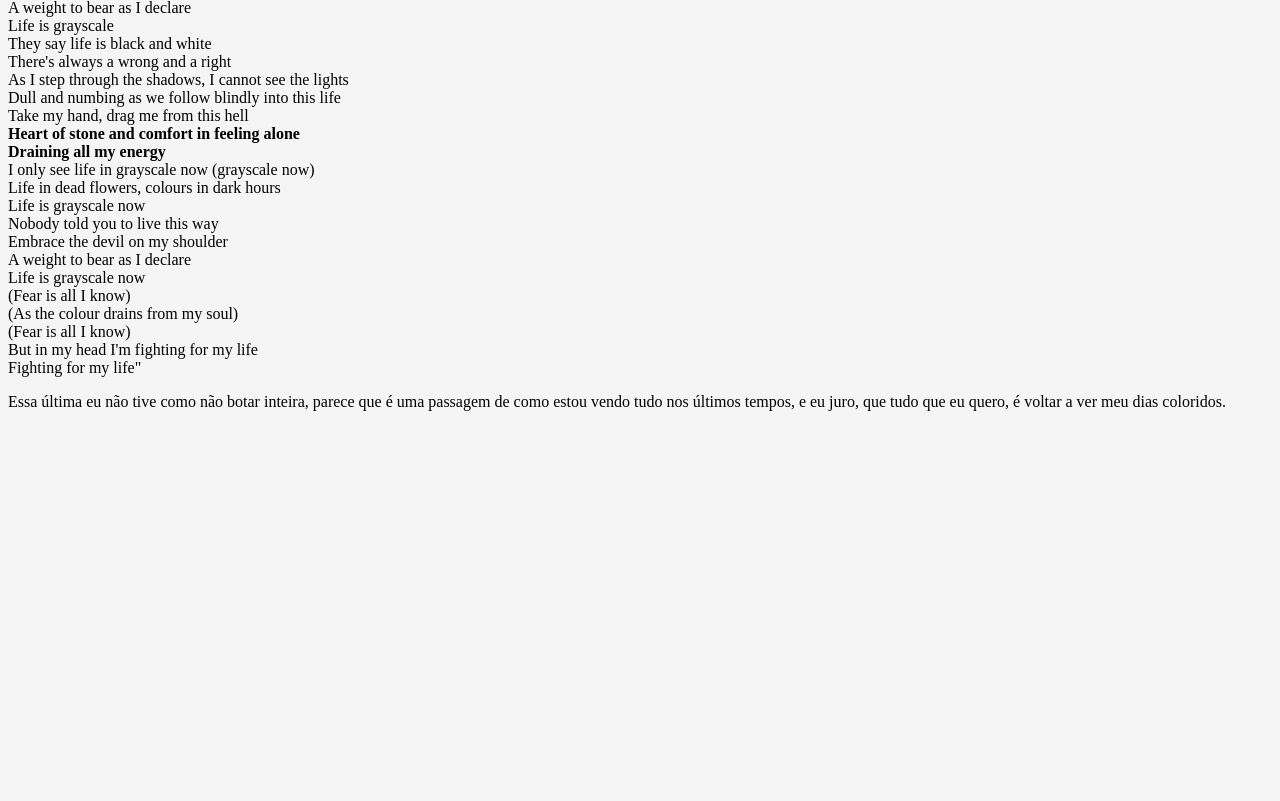
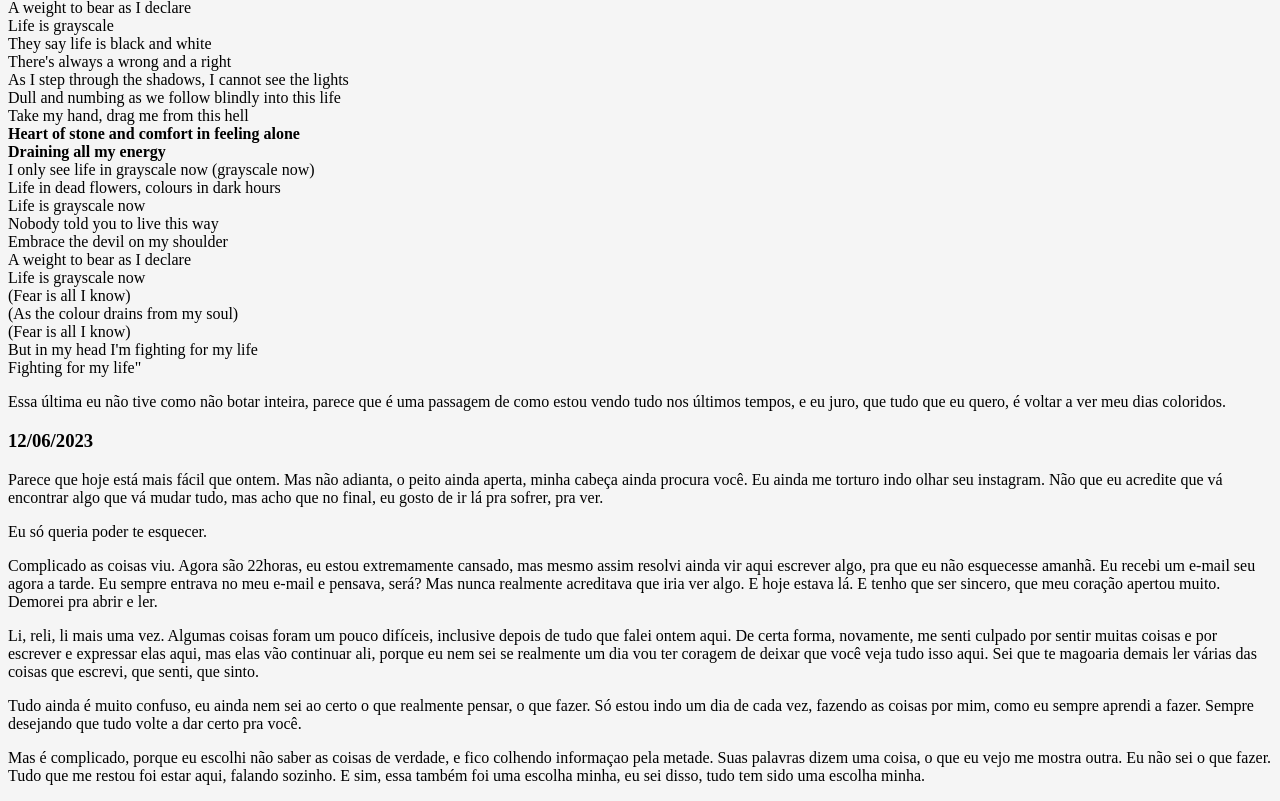
Before and after one commit to night-itsky/our-night-sky, a plain HTML site: page index.html in a window 1280 px wide. Shown: the part 1877-2678 px from the top of the page. Before the commit the page ends 2304 px from the top, so only its background shows below. Drawn offline with Linux system fonts and the light colour scheme.

Commit message:
Add second day

```diff
--- a/index.html
+++ b/index.html
@@ -232,5 +232,42 @@
       de como estou vendo tudo nos últimos tempos, e eu juro, que tudo que eu
       quero, é voltar a ver meu dias coloridos.
     </p>
+    <h3>12/06/2023</h3>
+    <p>
+      Parece que hoje está mais fácil que ontem. Mas não adianta, o peito ainda
+      aperta, minha cabeça ainda procura você. Eu ainda me torturo indo olhar
+      seu instagram. Não que eu acredite que vá encontrar algo que vá mudar
+      tudo, mas acho que no final, eu gosto de ir lá pra sofrer, pra ver.
+    </p>
+    <p>Eu só queria poder te esquecer.</p>
+    <p>
+      Complicado as coisas viu. Agora são 22horas, eu estou extremamente
+      cansado, mas mesmo assim resolvi ainda vir aqui escrever algo, pra que eu
+      não esquecesse amanhã. Eu recebi um e-mail seu agora a tarde. Eu sempre
+      entrava no meu e-mail e pensava, será? Mas nunca realmente acreditava que
+      iria ver algo. E hoje estava lá. E tenho que ser sincero, que meu coração
+      apertou muito. Demorei pra abrir e ler.
+    </p>
+    <p>
+      Li, reli, li mais uma vez. Algumas coisas foram um pouco difíceis,
+      inclusive depois de tudo que falei ontem aqui. De certa forma, novamente,
+      me senti culpado por sentir muitas coisas e por escrever e expressar elas
+      aqui, mas elas vão continuar ali, porque eu nem sei se realmente um dia
+      vou ter coragem de deixar que você veja tudo isso aqui. Sei que te
+      magoaria demais ler várias das coisas que escrevi, que senti, que sinto.
+    </p>
+    <p>
+      Tudo ainda é muito confuso, eu ainda nem sei ao certo o que realmente
+      pensar, o que fazer. Só estou indo um dia de cada vez, fazendo as coisas
+      por mim, como eu sempre aprendi a fazer. Sempre desejando que tudo volte a
+      dar certo pra você.
+    </p>
+    <p>
+      Mas é complicado, porque eu escolhi não saber as coisas de verdade, e fico
+      colhendo informaçao pela metade. Suas palavras dizem uma coisa, o que eu
+      vejo me mostra outra. Eu não sei o que fazer. Tudo que me restou foi estar
+      aqui, falando sozinho. E sim, essa também foi uma escolha minha, eu sei
+      disso, tudo tem sido uma escolha minha.
+    </p>
   </body>
 </html>
```
